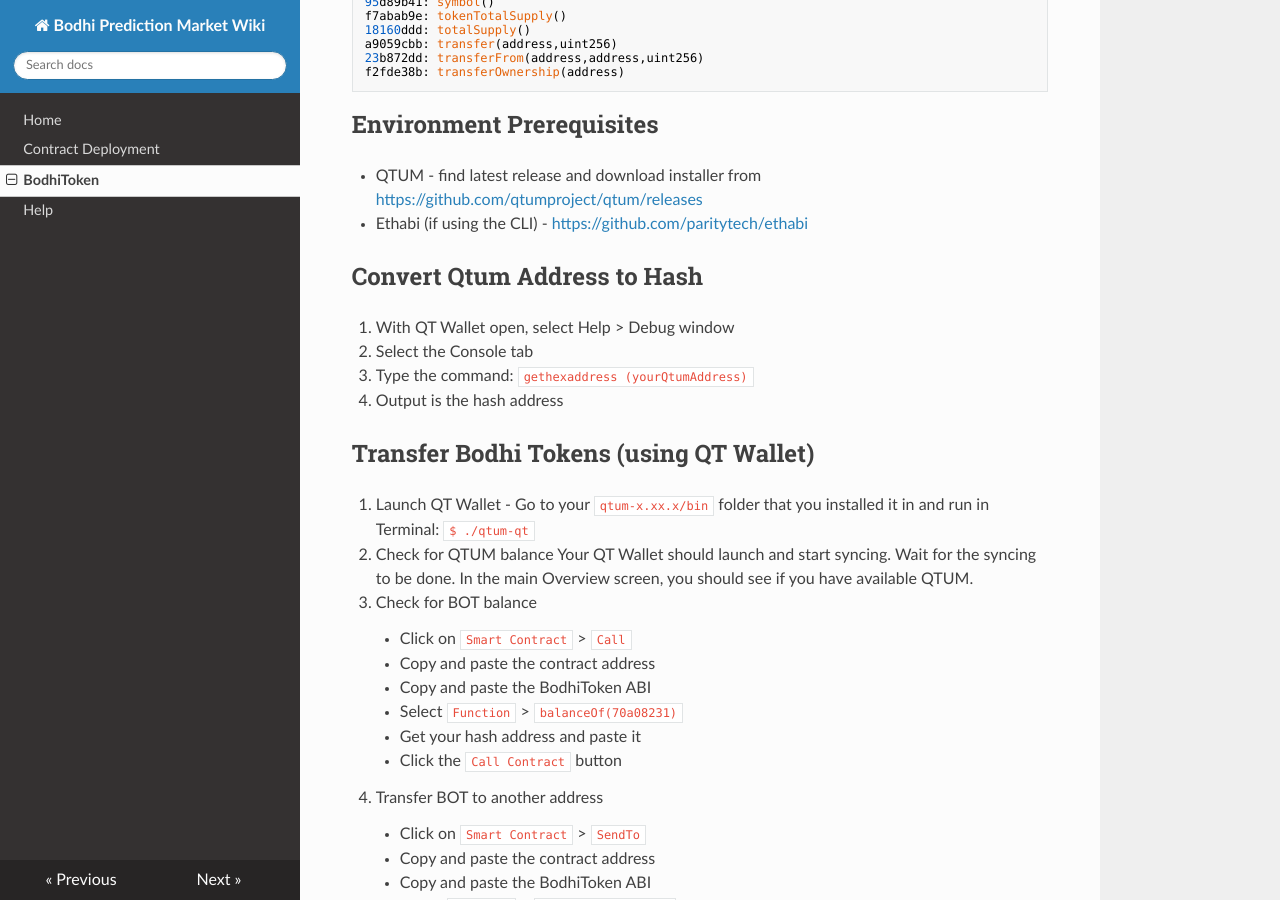
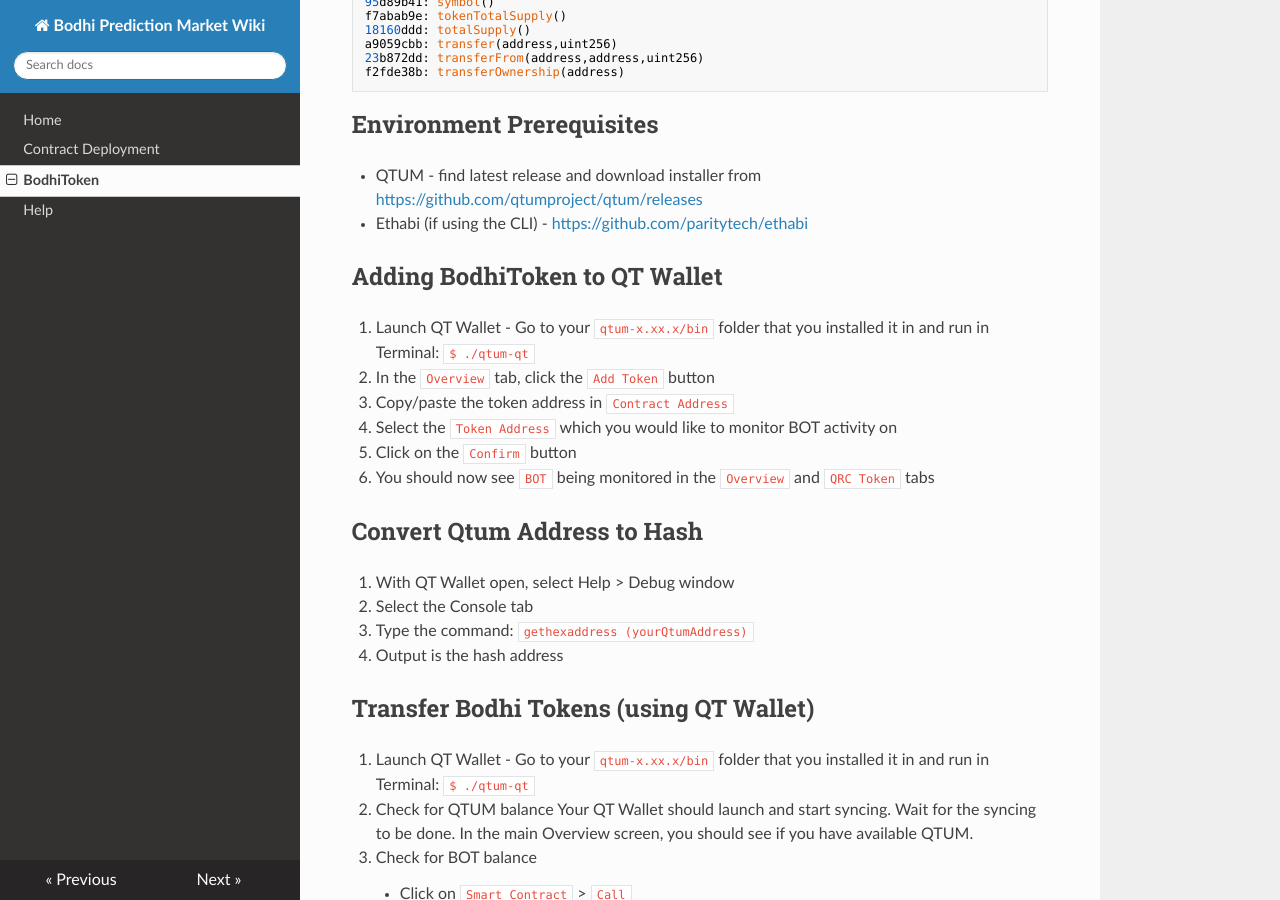
Before and after one commit to bodhiproject/wiki, an MkDocs documentation site: the page built from docs/bodhitoken.md, in a window 1280 px wide and 900 px high, scrolled down 631 px. Built offline with MkDocs 1.6.1, drawn with Linux system fonts in a browser that asks for light colours; nearby versions of some CDN libraries; old or Windows-style settings are respelled for this version of MkDocs.

Commit message:
Add tutorial for adding bot

````diff
--- a/docs/bodhitoken.md
+++ b/docs/bodhitoken.md
@@ -36,6 +36,18 @@
 ## Environment Prerequisites
 * QTUM - find latest release and download installer from [https://github.com/qtumproject/qtum/releases](https://github.com/qtumproject/qtum/releases)
 * Ethabi (if using the CLI) - [https://github.com/paritytech/ethabi](https://github.com/paritytech/ethabi)
+
+
+## Adding BodhiToken to QT Wallet
+1. Launch QT Wallet - Go to your `qtum-x.xx.x/bin` folder that you installed it in and run in Terminal:
+    ```
+    $ ./qtum-qt
+    ```
+2. In the `Overview` tab, click the `Add Token` button
+3. Copy/paste the token address in `Contract Address`
+4. Select the `Token Address` which you would like to monitor BOT activity on
+5. Click on the `Confirm` button
+6. You should now see `BOT` being monitored in the `Overview` and `QRC Token` tabs
 
 
 ## Convert Qtum Address to Hash
````
Also changed, not shown: site/bodhitoken/index.html, site/index.html, site/search/search_index.json.
